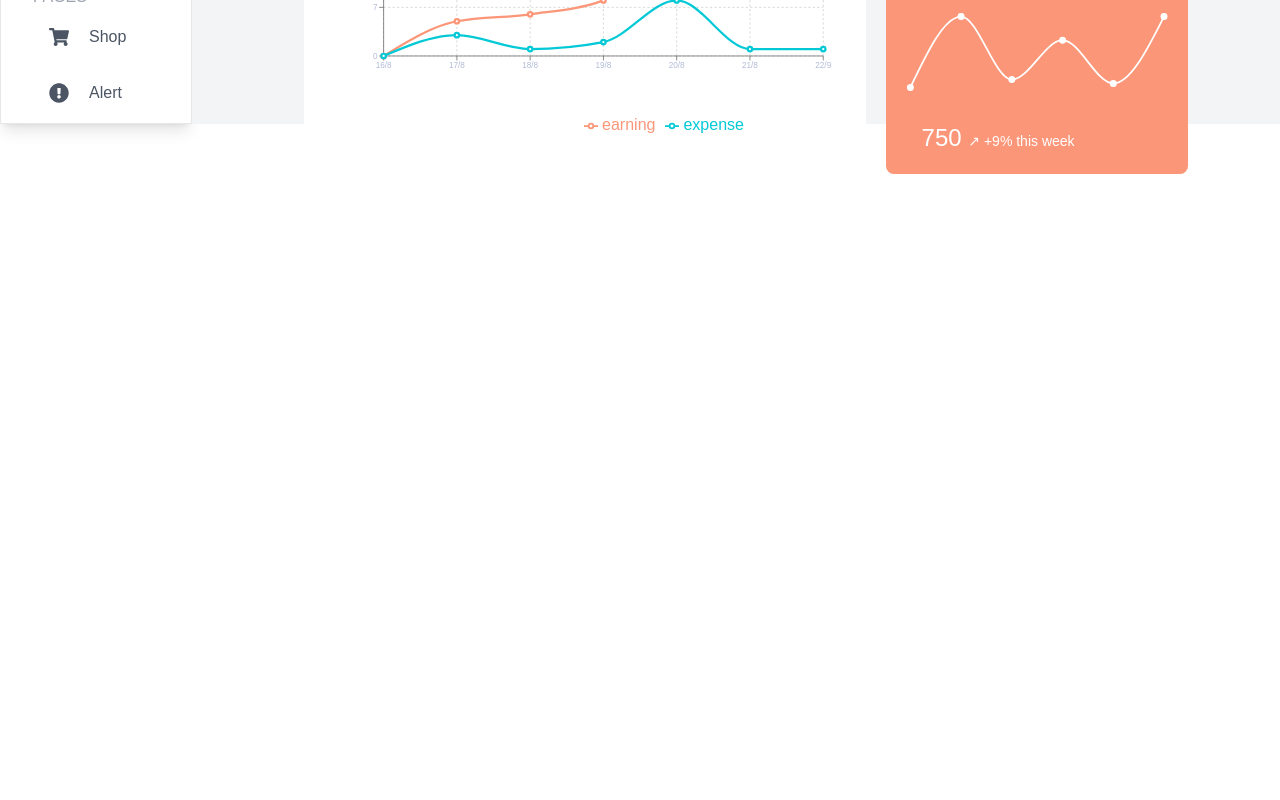
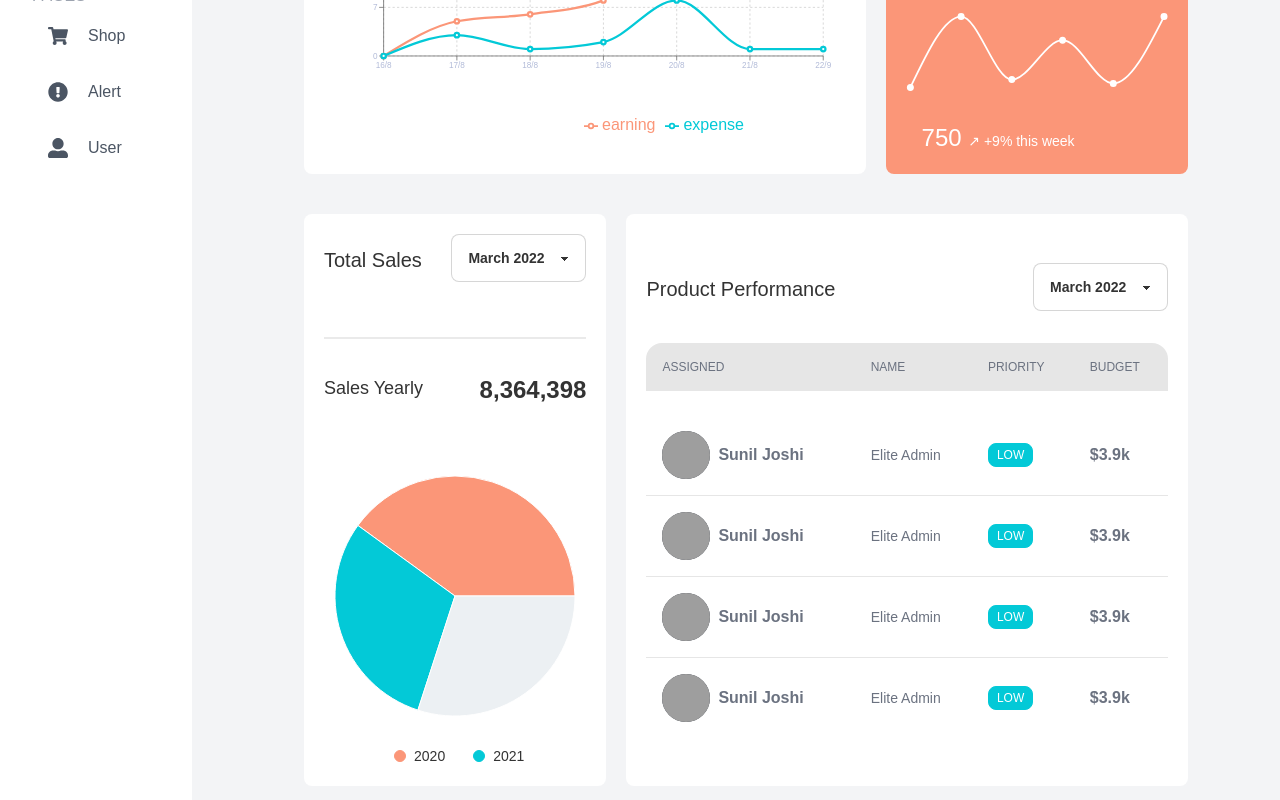
Before and after one commit to Alapottra-troj1n/analytical-dashboard-react, a React (Create React App) app: page / in a window 1280 px wide. Shown: the part 676-1476 px from the top of the page. Before the commit the page ends 850 px from the top, so only its background shows below. Built offline with nearby package versions, Linux system fonts and the light colour scheme; grey boxes are pictures that could not be loaded.

Commit message:
added third secton

```diff
--- a/src/App.js
+++ b/src/App.js
@@ -10,7 +10,7 @@ function App() {
     <div className="App">
       <div className="grid grid-cols-[15%,85%]">
         <Sidebar />
-        <div className="bg-gray-100 h-screen">
+        <div className="bg-gray-100">
           <Navbar />
           <Routes>
             <Route path='/' element={<Modern></Modern>}></Route>
--- /dev/null
+++ b/src/components/Charts/PieChartOne.jsx
@@ -0,0 +1,21 @@
+import React from 'react';
+import { Cell, Legend, Pie, PieChart, Tooltip } from 'recharts';
+
+const PieChartOne = () => {
+    const data01 = [
+        { name: '2020', value: 400, fill:'#FB9678' },
+        { name: '2021', value: 300, fill: '#03C9D7' },
+        { name: '2022', value: 300, fill: '#ECF0F3' },
+
+      ];
+
+    return (
+        <PieChart width={700} height={300}>
+        <Pie data={data01} dataKey="value" cx="50%" cy="50%" outerRadius={120} fill="#03C9D7" />
+
+        <Tooltip/>
+        </PieChart>
+    );
+};
+
+export default PieChartOne;
--- a/src/components/Modern.jsx
+++ b/src/components/Modern.jsx
@@ -4,6 +4,8 @@ import { FaShoppingBag, FaDollarSign } from 'react-icons/fa';
 import LineChartOne from './Charts/LineChartOne';
 import BarChartOne from './Charts/BarChartOne';
 import CustomersLineChart from './Charts/CustomersLineChart';
+import PieChartOne from './Charts/PieChartOne';
+import Table from './Table';
 
 
 const Modern = () => {
@@ -11,7 +13,7 @@ const Modern = () => {
 
 
     return (
-        <div className="container mx-auto">
+        <div className="container mx-auto pb-10">
             <div>
                 <div className="grid grid-cols-[40%,25%,35%] px-28 mt-16 items-center gap-5">
                     <div className="w-full flex justify-between bg-white overflow-hidden h-52 rounded-lg drop-shadow-sm" >
@@ -58,7 +60,7 @@ const Modern = () => {
                             </select>
                         </div>
                         <div className="flex items-center justify-center">
-                        <LineChartOne/>
+                            <LineChartOne />
                         </div>
 
                     </div>
@@ -66,7 +68,7 @@ const Modern = () => {
                         <div className="bg-secondary py-5 flex flex-col px-5 rounded-lg flex-1" >
                             <h2 className="pt-5 ml-4 text-white font-medium text-lg">Monthy Earnings</h2>
                             <div className="flex  items-center justify-center" >
-                            <BarChartOne/>
+                                <BarChartOne />
 
                             </div>
                             <h2 className="pt-5 ml-4 text-white font-medium text-2xl">$39,358 <span className="text-sm">↗︎ +9% this week</span> </h2>
@@ -75,7 +77,7 @@ const Modern = () => {
                         <div className="bg-primary py-5 flex flex-col px-5 rounded-lg flex-1" >
                             <h2 className="pt-5 ml-4 text-white font-medium text-lg">Customers</h2>
                             <div className="flex  items-center justify-center" >
-                            <CustomersLineChart/>
+                                <CustomersLineChart />
 
                             </div>
                             <h2 className="pt-5 ml-4 text-white font-medium text-2xl">750 <span className="text-sm">↗︎ +9% this week</span> </h2>
@@ -89,6 +91,65 @@ const Modern = () => {
 
 
                 </div>
+                <div className="grid grid-cols-[35%,65%] px-28 items-center gap-5 mt-10">
+
+                    <div className=" bg-white py-5 flex flex-col justify-center px-5 rounded-lg">
+                        <div className='flex justify-between'>
+                            <h2 className="text-left text-xl font-medium mt-3 mb-10">Total Sales</h2>
+                            <select class="select max-w-xs select-bordered">
+                                <option disabled selected>March 2022</option>
+                                <option>April 2022</option>
+                                <option>May 2022</option>
+
+                            </select>
+                        </div>
+
+                            <div className="divider"></div>
+                          <div className="flex justify-between" >
+                          <h2 className="text-left text-lg font-medium mt-3 mb-10">Sales Yearly</h2>
+                          <h2 className="text-left text-2xl font-semibold mt-3 mb-10">8,364,398</h2>
+
+                          </div>
+
+                          <div className='flex items-center flex-col justify-center' >
+                              <PieChartOne/>
+                            <div className="flex justify-between gap-5">
+                            <div className='flex items-center'>
+                              <div className="badge badge-primary badge-xs mx-2"></div>
+                              <h2 className='text-sm'>2020</h2>
+                              </div>
+                              <div className='flex items-center'>
+                              <div className="badge badge-secondary badge-xs mx-2"></div>
+                              <h2 className='text-sm'>2021</h2>
+                              </div>
+                            </div>
+                          </div>
+                    </div>
+
+
+
+                    <div className=" bg-white py-5 flex flex-col flex-1 h-full overflow-y-scroll overflow-x-hidden w-full justify-center px-5 rounded-lg">
+
+                    <div className='flex justify-between'>
+                            <h2 className="text-left text-xl font-medium mt-3 mb-10">Product Performance</h2>
+                            <select class="select max-w-xs select-bordered">
+                                <option disabled selected>March 2022</option>
+                                <option>April 2022</option>
+                                <option>May 2022</option>
+
+                            </select>
+                    </div>
+
+                    <div className=''>
+                        <Table/>
+                    </div>
+
+
+                    </div>
+
+                </div>
+
+
 
             </div>
         </div>
--- a/src/components/Navbar.jsx
+++ b/src/components/Navbar.jsx
@@ -1,5 +1,6 @@
 import React from 'react';
 import { FaSearch, FaShoppingCart,FaChevronDown } from 'react-icons/fa';
+import { FiMessageSquare } from "react-icons/fi";
 
 
 const Navbar = () => {
@@ -18,10 +19,11 @@ const Navbar = () => {
 
                 </div>
                 <div className="navbar-end">
-                    <button className="btn btn-ghost"><FaShoppingCart className="cursor-pointer text-xl text-gray-400" ></FaShoppingCart></button>
+                <button className="btn btn-ghost"><FaShoppingCart className="cursor-pointer text-xl text-gray-400" ></FaShoppingCart></button>
+                    <button className="btn btn-ghost"><FiMessageSquare className="cursor-pointer text-xl text-gray-400" ></FiMessageSquare></button>
                     <button className="btn btn-ghost btn-circle">
                         <div className="indicator">
-                            <svg xmlns="http://www.w3.org/2000/svg" className="h-7 w-7 text-gray-400" fill="none" viewBox="0 0 24 24" stroke="currentColor"><path stroke-linecap="round" stroke-linejoin="round" stroke-width="2" d="M15 17h5l-1.405-1.405A2.032 2.032 0 0118 14.158V11a6.002 6.002 0 00-4-5.659V5a2 2 0 10-4 0v.341C7.67 6.165 6 8.388 6 11v3.159c0 .538-.214 1.055-.595 1.436L4 17h5m6 0v1a3 3 0 11-6 0v-1m6 0H9" /></svg>
+                            <svg xmlns="http://www.w3.org/2000/svg" className="h-6 w-6 text-gray-400" fill="none" viewBox="0 0 24 24" stroke="currentColor"><path stroke-linecap="round" stroke-linejoin="round" stroke-width="2" d="M15 17h5l-1.405-1.405A2.032 2.032 0 0118 14.158V11a6.002 6.002 0 00-4-5.659V5a2 2 0 10-4 0v.341C7.67 6.165 6 8.388 6 11v3.159c0 .538-.214 1.055-.595 1.436L4 17h5m6 0v1a3 3 0 11-6 0v-1m6 0H9" /></svg>
                             <span className="badge badge-xs badge-primary indicator-item"></span>
                         </div>
                     </button>
--- a/src/components/Sidebar.jsx
+++ b/src/components/Sidebar.jsx
@@ -7,7 +7,7 @@ import { Link } from "react-router-dom";
 
 const Sidebar = () => {
     return (
-        <div className="flex flex-col shadow-lg border h-screen overflow-y-auto overflow-x-hidden">
+        <div className="flex flex-col shadow-lg overflow-y-auto overflow-x-hidden">
             <div className="py-4 px-8">
             <Link className="btn btn-ghost cursor-pointer" to='/'>
             <img src={logo} alt="" />
--- /dev/null
+++ b/src/components/Table.jsx
@@ -0,0 +1,111 @@
+import React from 'react';
+
+const Table = () => {
+    return (
+
+        <div className="overflow-x-auto">
+            <table className="table w-full">
+                <thead >
+                    <tr className="text-md mt-7  text-gray-500 ">
+
+                        <th className="font-medium">Assigned</th>
+                        <th className="font-medium">Name</th>
+                        <th className="font-medium">Priority</th>
+                        <th className="font-medium">Budget</th>
+                    </tr>
+                </thead>
+              <br />
+                <tbody>
+                    <tr className="text-md mt-7  text-gray-500 ">
+                        <td>
+
+                           <div className="flex items-center">
+                           <div class="avatar placeholder">
+                            <div class="bg-neutral-focus text-neutral-content rounded-full w-12">
+                                <img src="https://api.lorem.space/image/face?hash=28212" alt='' />
+                            </div>
+                            </div>
+                            <h2 className='mx-2 font-semibold'>Sunil Joshi</h2>
+                           </div>
+
+
+
+                        </td>
+                        <td><h2 className='text-sm' >Elite Admin</h2></td>
+                        <td> <button className="btn btn-xs btn-secondary text-xs font-medium text-white">Low</button> </td>
+                        <td><h2 className='text-md font-semibold' >$3.9k</h2></td>
+                    </tr>
+
+                    <tr className="text-md mt-7  text-gray-500 ">
+                        <td>
+
+                           <div className="flex items-center">
+                           <div class="avatar placeholder">
+                            <div class="bg-neutral-focus text-neutral-content rounded-full w-12">
+                                <img src="https://api.lorem.space/image/face?hash=28212" alt='' />
+                            </div>
+                            </div>
+                            <h2 className='mx-2 font-semibold'>Sunil Joshi</h2>
+                           </div>
+
+
+
+                        </td>
+                        <td><h2 className='text-sm' >Elite Admin</h2></td>
+                        <td> <button className="btn btn-xs btn-secondary text-xs font-medium text-white">Low</button> </td>
+                        <td><h2 className='text-md font-semibold' >$3.9k</h2></td>
+                    </tr>
+
+                    <tr className="text-md mt-7  text-gray-500 ">
+                        <td>
+
+                           <div className="flex items-center">
+                           <div class="avatar placeholder">
+                            <div class="bg-neutral-focus text-neutral-content rounded-full w-12">
+                                <img src="https://api.lorem.space/image/face?hash=28212" alt='' />
+                            </div>
+                            </div>
+                            <h2 className='mx-2 font-semibold'>Sunil Joshi</h2>
+                           </div>
+
+
+
+                        </td>
+                        <td><h2 className='text-sm' >Elite Admin</h2></td>
+                        <td> <button className="btn btn-xs btn-secondary text-xs font-medium text-white">Low</button> </td>
+                        <td><h2 className='text-md font-semibold' >$3.9k</h2></td>
+                    </tr>
+
+                    <tr className="text-md mt-7  text-gray-500 ">
+                        <td>
+
+                           <div className="flex items-center">
+                           <div class="avatar placeholder">
+                            <div class="bg-neutral-focus text-neutral-content rounded-full w-12">
+                                <img src="https://api.lorem.space/image/face?hash=28212" alt='' />
+                            </div>
+                            </div>
+                            <h2 className='mx-2 font-semibold'>Sunil Joshi</h2>
+                           </div>
+
+
+
+                        </td>
+                        <td><h2 className='text-sm' >Elite Admin</h2></td>
+                        <td> <button className="btn btn-xs btn-secondary text-xs font-medium text-white">Low</button> </td>
+                        <td><h2 className='text-md font-semibold' >$3.9k</h2></td>
+                    </tr>
+
+
+
+                </tbody>
+            </table>
+
+
+
+        </div>
+
+    );
+};
+
+export default Table;
```
